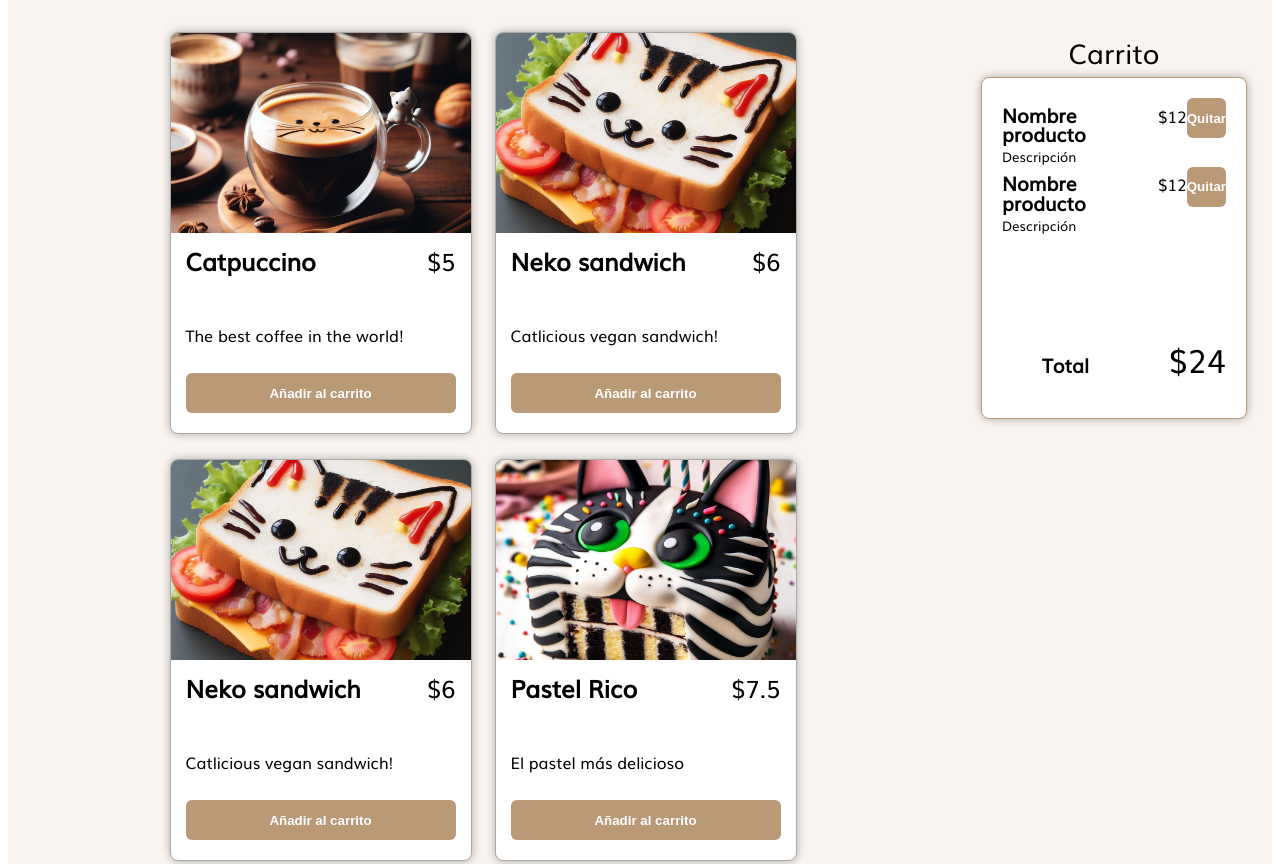
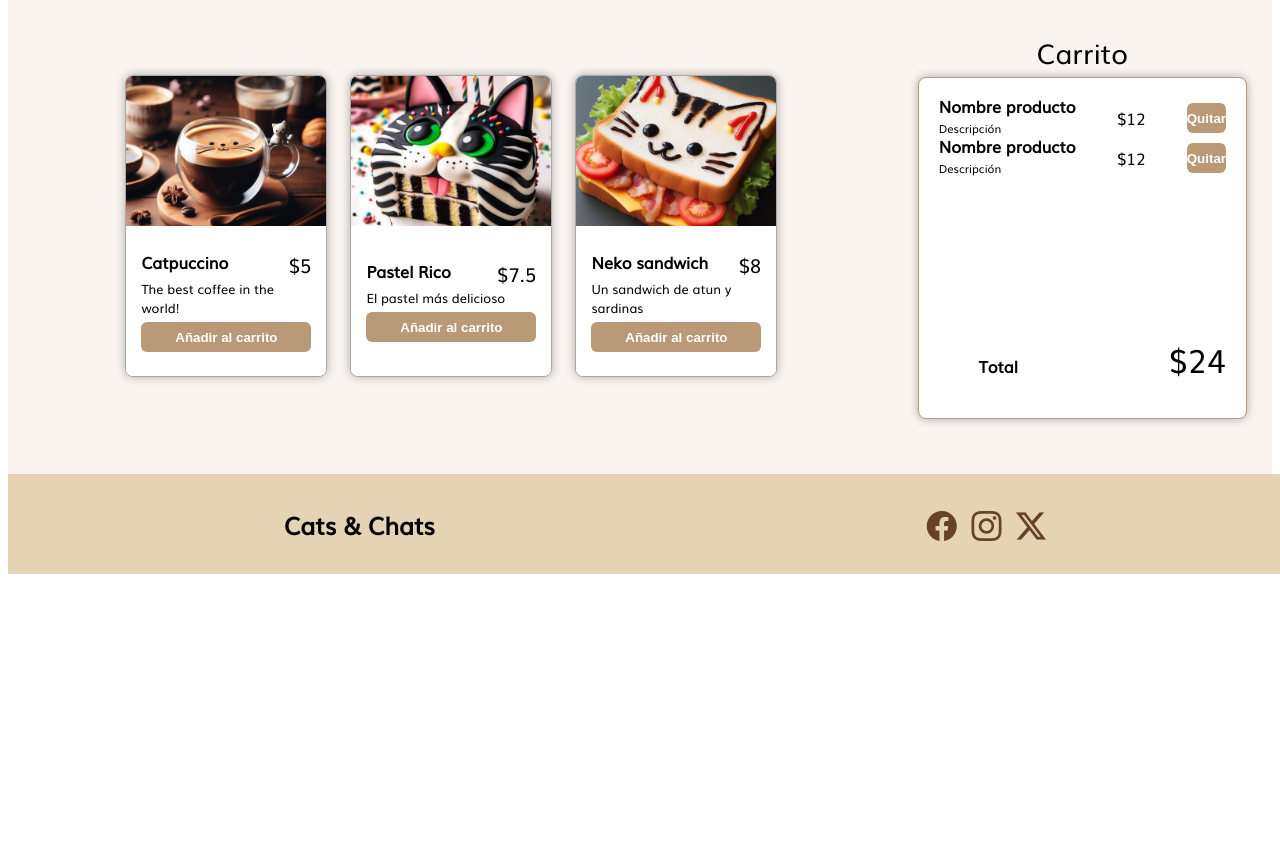
Before and after one commit to xennia87/cats_and_chats, a plain HTML site: page index.html in a window 1280 px wide. Shown: the part 580-1444 px from the top of the page. After the commit the page ends 1162 px from the top, so only its background shows below. Drawn offline with nearby package versions, Linux system fonts and the light colour scheme.

Commit message:
"Cambios CSS"

```diff
--- a/index.html
+++ b/index.html
@@ -56,28 +56,6 @@
                         <div class="card_title">Catpuccino</div>
                         <div class="card_price">$5</div>
                         <div class="card_description">The best coffee in the world!</div>
-                        <button class="card_submit" id="boton_agregar" type="submit">Añadir al carrito</button>
-                    </div>
-                </div>
-                <div class="card">
-                    <div class="card_image">
-                        <img src="images/sandwich.jpeg">
-                    </div>
-                    <div class="card_text">
-                        <div class="card_title">Neko sandwich</div>
-                        <div class="card_price">$6</div>
-                        <div class="card_description">Catlicious vegan sandwich!</div>
-                        <button class="card_submit" id="boton_agregar" type="submit">Añadir al carrito</button>
-                    </div>
-                </div>
-                <div class="card">
-                    <div class="card_image">
-                        <img src="images/sandwich.jpeg">
-                    </div>
-                    <div class="card_text">
-                        <div class="card_title">Neko sandwich</div>
-                        <div class="card_price">$6</div>
-                        <div class="card_description">Catlicious vegan sandwich!</div>
                         <button class="card_submit" id="boton_agregar" type="submit">Añadir al carrito</button>
                     </div>
                 </div>
--- a/main.js
+++ b/main.js
@@ -62,9 +62,8 @@ function mostrarMensajeBienvenida(username) {
 
 const usuarios = '[ { "username": "admin", "password": "admin" }, { "username": "enduser", "password": "enduser" } ]'
 
-const usuariosObj = JSON.parse(usuarios)
-console.log(usuariosObj)
-
+const usuariosObj = JSON.parse(usuarios);
+console.log(usuariosObj);
 
 // Obtenemos los elementos del DOM
 const loginButton = document.getElementById("loginButton");
@@ -73,19 +72,19 @@ const close = document.getElementById("close");
 
 // Mostramos el modal cuando se hace clic en el botón "Login"
 loginButton.addEventListener("click", () => {
-    modal.style.display = "block";
+  modal.style.display = "block";
 });
 
 // Ocultamos el modal cuando se hace clic en la "X" de cerrar
 close.addEventListener("click", () => {
-    modal.style.display = "none";
+  modal.style.display = "none";
 });
 
 // Ocultamos el modal cuando se hace clic fuera de él
 window.addEventListener("click", (event) => {
-    if (event.target == modal) {
-        modal.style.display = "none";
-    }
+  if (event.target == modal) {
+    modal.style.display = "none";
+  }
 });
 
 
@@ -115,8 +114,9 @@ document.getElementById('login').addEventListener("click", () => {
 
 /// CONTENEDOR ARTICULOS
 
-// Crear objetos para cada item en el stock
-// Con una función meter esos elementos en el DOM
+
+
+// Esta clase crea un objeto con el nuevo elemento a añadir como producto al DOM
 
 const cardsContainer = document.getElementById('cards_container')
 
@@ -171,8 +171,16 @@ class nuevoItem {
     }
 }
 
+// Agregamos nuevos items
+
 let pastel = new nuevoItem("Pastel Rico", "El pastel más delicioso", 7.50, "images/cake.jpeg")
 pastel.agregarItem()
+
+let sandwich = new nuevoItem("Neko sandwich", "Un sandwich de atun y sardinas", 8, "images/sandwich.jpeg")
+sandwich.agregarItem()
+
+const sandwichString = JSON.stringify(sandwich)
+console.log(sandwichString)
 
 /// CARRITO
 
--- a/style.css
+++ b/style.css
@@ -217,14 +217,18 @@ li.tab_link {
     display: flex;
     flex-direction: row;
     justify-content: space-between;
-    align-items: baseline;
+    align-items: center;
 }
 
 .cart_product_name {
     line-height: 1;
-    font-size: 1.2rem;
+    font-size: 1rem;
     margin-top: 0;
     margin-bottom: 0;
+}
+
+small {
+    font-size: 0.7em;
 }
 
 .card_total_item {
@@ -245,18 +249,19 @@ li.tab_link {
     grid-gap: 25px;
     justify-content: center;
     align-items: center;
-    grid-template-columns: repeat(auto-fit, minmax(200px, 300px)); /* Ancho mínimo de 200px y ajuste automático */
+    grid-template-columns: repeat(auto-fit, minmax(100px, 200px)); /* Ancho mínimo de 200px y ajuste automático */
     grid-auto-flow: dense;
-    flex: 70%;
+    flex: 60%;
     padding: 25px;
 }
 
 .card {
     border: 1px solid darkgrey;
     border-radius: 8px;
-    width: 100%;
-    min-width: 200px;
-    height: 400px;
+    /* width: 100%;
+    min-width: 200px; */
+    height: 300px;
+    width: 200px;
     background-color: white;
     overflow: hidden;
     box-shadow: 0 0 10px rgba(0, 0, 0, 0.3);
@@ -283,24 +288,25 @@ li.tab_link {
 }
 
 .card_title {
-    font-size: 1.5rem;
+    font-size: 1em;
     font-weight: bold;
-    height: 80px;
+    height: 30%;
 }
 
 .card_price {
-    font-size: 1.5rem;
+    font-size: 1.2em;
     justify-self: end;
 }
 
 .card_description {
     grid-column: span 2;
-    height: 40px;
+    height: 30%;
+    font-size: 0.8em;
 }
 
 .card_submit {
     grid-column: span 2;
-    margin-top: 10px;
+    margin-top: 5px;
 }
 
 
@@ -311,7 +317,7 @@ button {
     font-weight: bold;
     padding: 8px 0px;
     border-radius: 6px;
-    height: 40px;
+    height: 30px;
 }
 
 button:hover {
```
